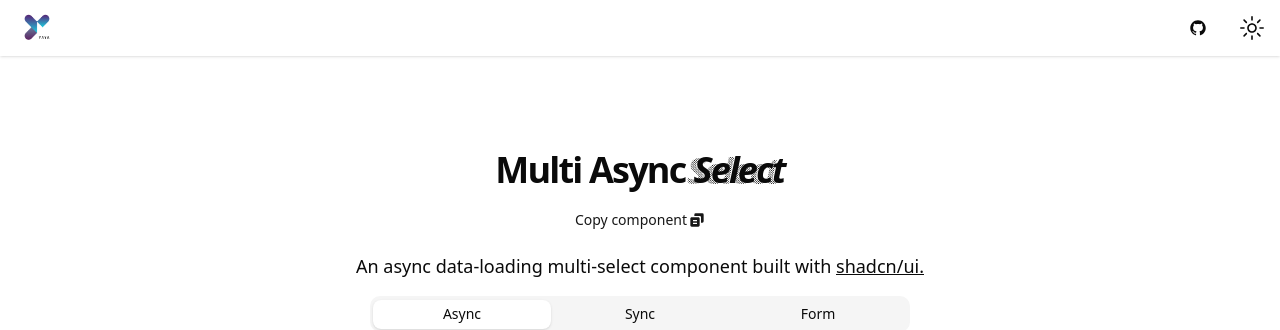
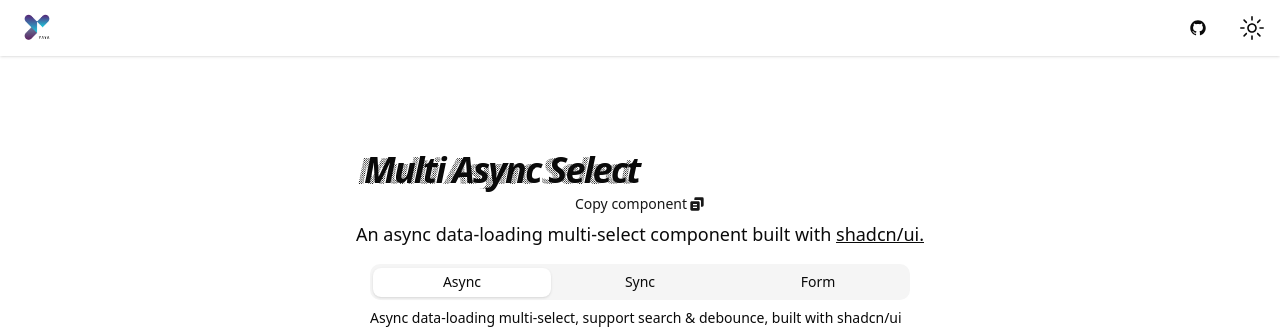
Before and after one commit to yayapao/shadcn-multi-async-select, a Next.js app: page / in a window 1280 px wide. Shown: the top 330 px of the page. Built offline with nearby package versions, Linux system fonts and the light colour scheme; no server answers.

Commit message:
:recycle: home header

```diff
--- /dev/null
+++ b/src/app/_atom/home-header.tsx
@@ -0,0 +1,42 @@
+import { LineShadowText } from "@/components/magicui/line-shadow-text";
+import { Button } from "@/components/ui/button";
+import { BiSolidCopyAlt } from "react-icons/bi";
+import Link from "next/link";
+
+export default function HomeHeader() {
+  return (
+    <div>
+      <div className="flex items-center justify-between">
+        <h1 className="text-balance text-[36px] font-semibold leading-none tracking-tighter">
+          <LineShadowText className="italic pl-2">
+            Multi Async Select
+          </LineShadowText>
+        </h1>
+      </div>
+      <div className="flex flex-col gap-4 justify-between">
+        <Button variant="link" size="sm">
+          <Link
+            className="flex flex-row items-center gap-0.5"
+            href="https://github.com/yayapao/shadcn-multi-async-select/blob/main/src/components/open-source/multi-async-select.tsx"
+            target="_blank"
+            rel="noopener noreferrer"
+          >
+            Copy component
+            <BiSolidCopyAlt />
+          </Link>
+        </Button>
+      </div>
+      <div className="text-balance text-lg">
+        An async data-loading multi-select component built with{" "}
+        <a
+          href="https://ui.shadcn.com/"
+          className="underline"
+          target="_blank"
+          rel="noopener noreferrer"
+        >
+          shadcn/ui.
+        </a>
+      </div>
+    </div>
+  );
+}
--- a/src/app/page.tsx
+++ b/src/app/page.tsx
@@ -1,44 +1,12 @@
-import { LineShadowText } from "@/components/magicui/line-shadow-text";
+import HomeHeader from "./_atom/home-header";
 import MultiAsyncSelectClient from "./client";
-import { Button } from "@/components/ui/button";
-import { BiSolidCopyAlt } from "react-icons/bi";
-import Link from "next/link";
 
 export default async function MultiAsyncSelectPage() {
   const data = await fetch(`${process.env.NEXT_PUBLIC_API_URL}/api/city`);
   const cities = await data.json();
   return (
     <div className="w-full max-w-6xl mx-auto flex flex-col gap-4 mt-16 md:mt-24 justify-center items-center">
-      <div className="flex items-center justify-between">
-        <h1 className="text-balance text-[36px] font-semibold leading-none tracking-tighter">
-          Multi Async
-          <LineShadowText className="italic pl-2">Select</LineShadowText>
-        </h1>
-      </div>
-      <div className="flex flex-col gap-4 justify-between">
-        <Button variant="link" size="sm">
-          <Link
-            className="flex flex-row items-center gap-0.5"
-            href="https://github.com/yayapao/shadcn-multi-async-select/blob/main/src/components/open-source/multi-async-select.tsx"
-            target="_blank"
-            rel="noopener noreferrer"
-          >
-            Copy component
-            <BiSolidCopyAlt />
-          </Link>
-        </Button>
-      </div>
-      <div className="text-balance text-lg">
-        An async data-loading multi-select component built with{" "}
-        <a
-          href="https://ui.shadcn.com/"
-          className="underline"
-          target="_blank"
-          rel="noopener noreferrer"
-        >
-          shadcn/ui.
-        </a>
-      </div>
+      <HomeHeader />
       <div className="w-full">
         <MultiAsyncSelectClient options={cities.data} />
       </div>
```
